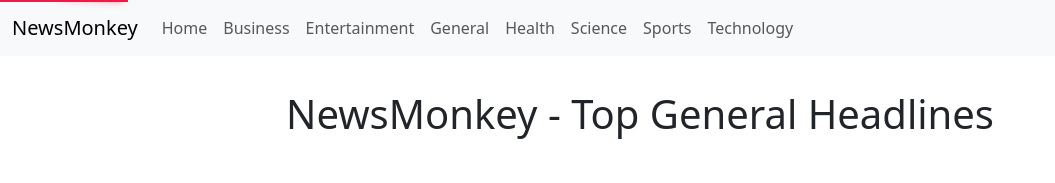
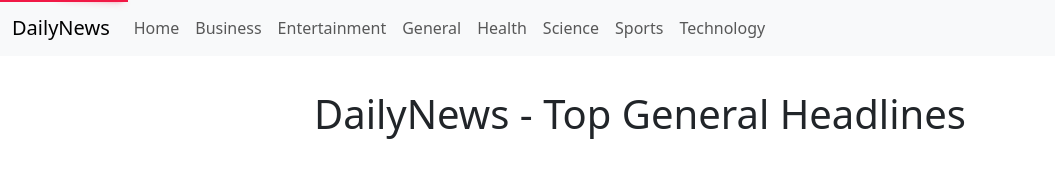
Before and after one commit to sujataprasad01/NewsMonkey-React, a React (Create React App) app: page / in a window 1280 px wide. Shown: the top 183 px of the page, without its empty margins (0-1055 px from the left). Built offline with nearby package versions, Linux system fonts and the light colour scheme; no server answers.

Commit message:
updated name

```diff
--- a/src/Components/Navbar.js
+++ b/src/Components/Navbar.js
@@ -7,7 +7,7 @@
     <div>
       <nav className="navbar fixed-top navbar-expand-lg bg-body-tertiary bg-dark">
         <div className="container-fluid">
-          <Link className="navbar-brand" to="/">NewsMonkey</Link>
+          <Link className="navbar-brand" to="/">DailyNews</Link>
           <button className="navbar-toggler" type="button" data-bs-toggle="collapse" data-bs-target="#navbarSupportedContent" aria-controls="navbarSupportedContent" aria-expanded="false" aria-label="Toggle navigation">
             <span className="navbar-toggler-icon"></span>
           </button>
--- a/src/Components/News.js
+++ b/src/Components/News.js
@@ -51,7 +51,7 @@
     return (
       <>
 
-        <h1 className='text-center' style={{margin:'35px 0px', marginTop:'90px'}}>NewsMonkey - Top  {capitalizeFirstLetter(props.category)} Headlines</h1>
+        <h1 className='text-center' style={{margin:'35px 0px', marginTop:'90px'}}>DailyNews - Top  {capitalizeFirstLetter(props.category)} Headlines</h1>
         {loading && <Spinner />}
         <InfiniteScroll
           dataLength={articles.length}
```
